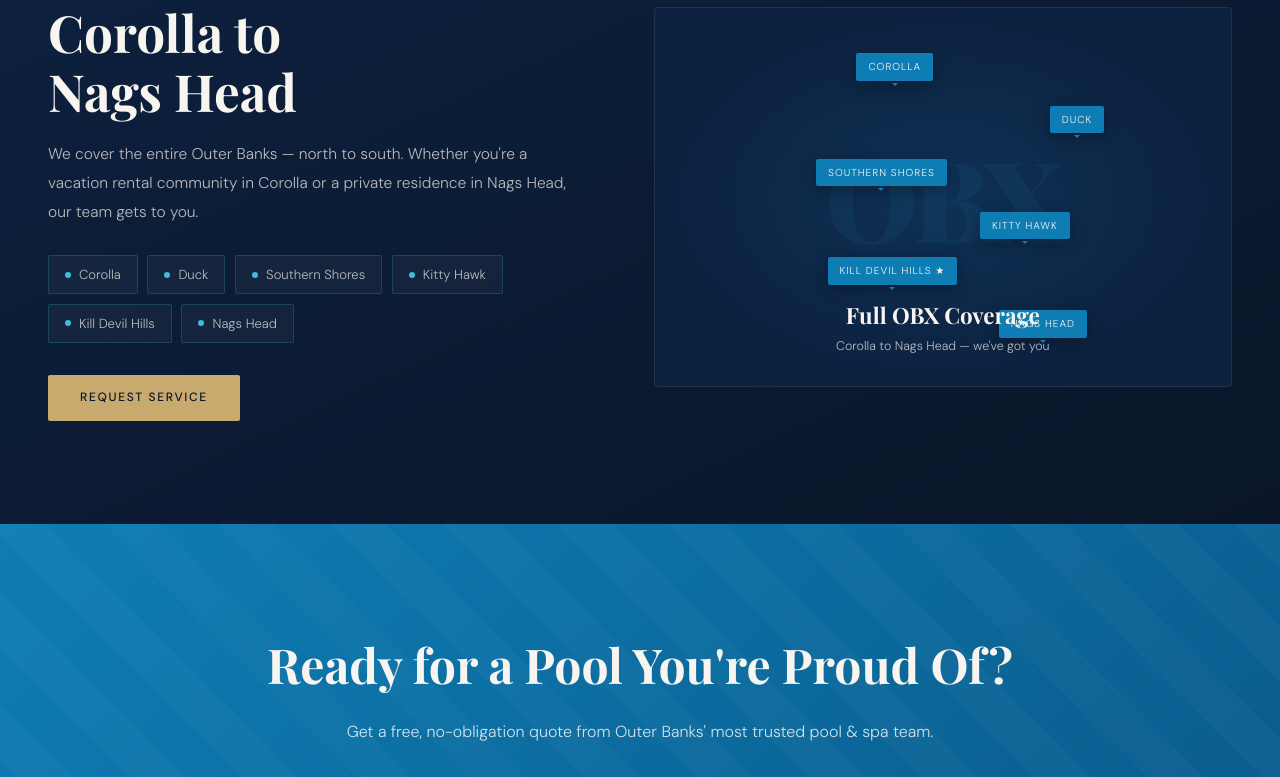
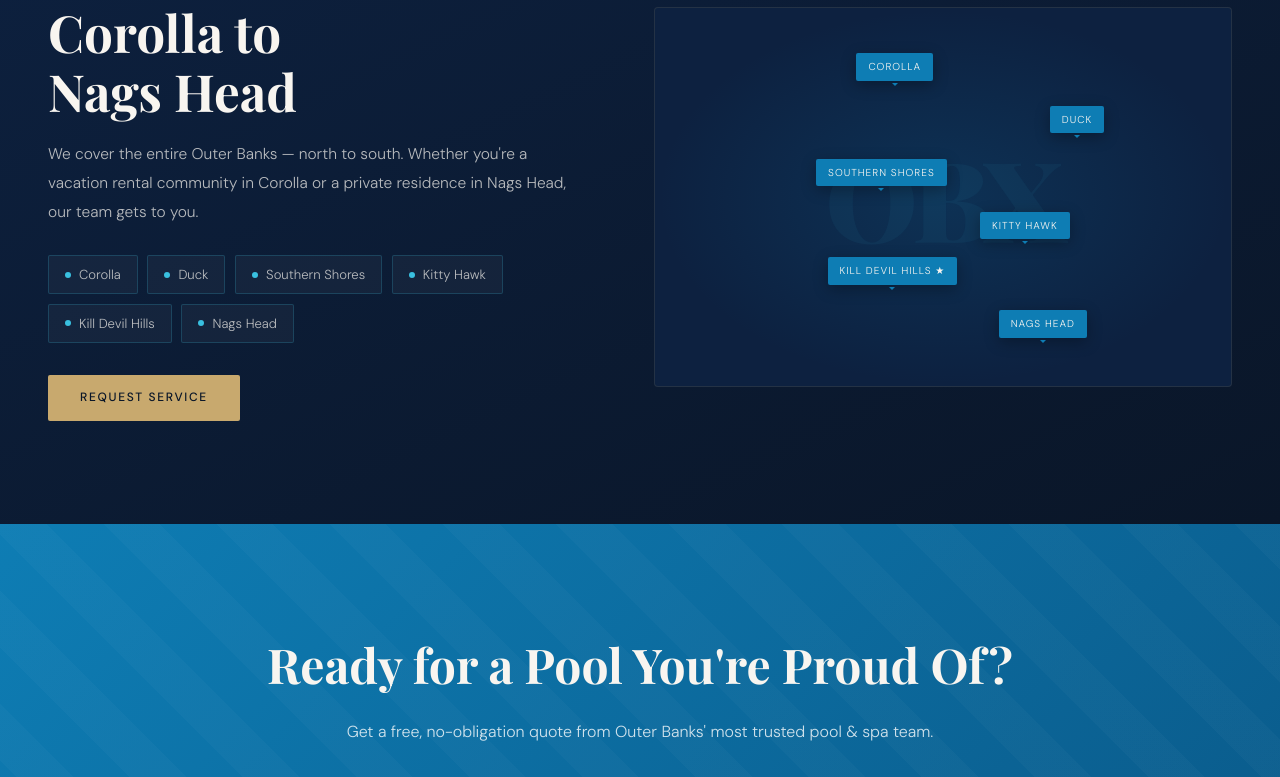
Before and after one commit to hollywood017/ritchie-pools-redesign, a plain HTML site: page index.html in a window 1280 px wide. Shown: the part 4088-4865 px from the top of the page. Drawn offline with nearby package versions, Linux system fonts and the light colour scheme; a web font is replaced by a local one.

Commit message:
Final polish: fix hero eyebrow/nav overlap, hide map text overlap, strengthen overflow containment

```diff
--- a/css/style.css
+++ b/css/style.css
@@ -488,7 +488,10 @@ a  { color: inherit; }
 .google-badge .g-label { font-size: 0.65rem; letter-spacing: 0.1em; text-transform: uppercase; color: var(--gold); }
 
 /* ── OVERFLOW FIX — prevents horizontal scroll on all pages ── */
-html, body { overflow-x: hidden; }
+html { overflow-x: hidden; }
+body { overflow-x: hidden; max-width: 100vw; }
+/* Ensure no section bleeds wider than viewport */
+section, footer, nav { max-width: 100%; }
 
 /* ── RESPONSIVE ── */
 @media (max-width: 1180px) {
--- a/index.html
+++ b/index.html
@@ -18,6 +18,8 @@
       display: flex;
       align-items: flex-end;
       overflow: hidden;
+      /* Prevent any child from causing horizontal scroll */
+      max-width: 100vw;
     }
     .hero-bg {
       position: absolute; inset: 0;
@@ -58,7 +60,8 @@
     }
     .hero-content {
       position: relative; z-index: 2;
-      padding: 0 var(--side-pad) clamp(3rem,7vw,5.5rem);
+      /* Top padding pushes content below the fixed nav (nav ~72px tall) */
+      padding: clamp(5rem,10vw,7rem) var(--side-pad) clamp(3rem,7vw,5.5rem);
       max-width: 820px;
     }
     .hero-eyebrow {
@@ -66,6 +69,8 @@
       color: var(--gold); margin-bottom: 1.4rem;
       opacity: 0; transform: translateY(18px);
       animation: fadeUp .7s ease forwards .3s;
+      /* Keep eyebrow below nav on initial load */
+      position: relative; z-index: 2;
     }
     .hero-title {
       font-family: var(--font-display);
@@ -303,10 +308,8 @@
       content: ''; position: absolute; bottom: -5px; left: 50%; transform: translateX(-50%);
       border: 3px solid transparent; border-top-color: var(--pool-blue); border-bottom: none;
     }
-    /* Map center text — only visible when no pins are overlapping */
-    .map-center-text { position: absolute; bottom: 1.8rem; left: 0; right: 0; z-index: 1; text-align: center; padding: 0 1rem; }
-    .map-center-text h3 { font-family: var(--font-display); font-size: 1.4rem; margin-bottom: .2rem; }
-    .map-center-text p { font-size: .78rem; color: var(--text-light); }
+    /* Map center text hidden — pins convey the same info without overlap */
+    .map-center-text { display: none; }
 
     /* ── RESPONSIVE ── */
     @media(max-width:940px){
@@ -329,6 +332,8 @@
       .trust-sep { display:none; }
       /* Contain orbs so they don't bleed off-screen on small phones */
       .orb { max-width: 50vw; max-height: 50vw; }
+      /* Tighter top padding on small phones */
+      .hero-content { padding-top: 4.5rem; }
     }
   </style>
 </head>
```
